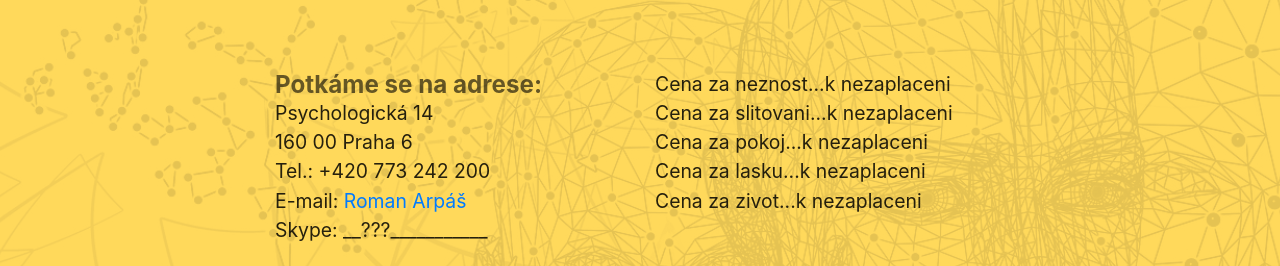
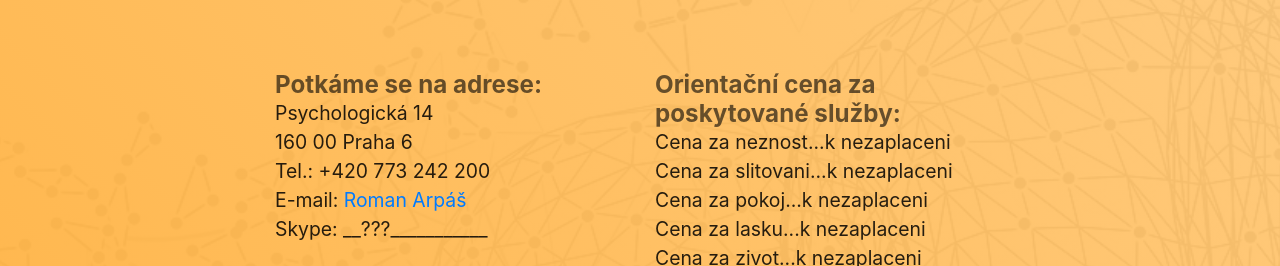
Before and after one commit to patrikcepr/romanisko, a website: page dist/index.html in a window 1280 px wide. Shown: the part 2615-2881 px from the top of the page. Drawn offline with Linux system fonts and the light colour scheme.

Commit message:
kontakt a cenik plnejsi oranzova pozadi predelana

```diff
--- a/src/sass/style.sass
+++ b/src/sass/style.sass
@@ -159,11 +159,6 @@ em
         height: 0.8em
         margin: 0 0 .8em
 
-.list-prices
-    list-style: none
-    padding-left: 0
-    font-size: 1.1em
-    line-height: 1.5em
 
 #title
     // background-color: $primary-color
@@ -175,29 +170,24 @@ em
     min-height: 100vh
     @include media-breakpoint-up(sm)
         background: linear-gradient(225deg, $grad-color-start, $grad-color-end), url(../images/romanisko_portret_MD.svg) calc(100vw - 200px) 0 no-repeat
-        // background-position-x: calc(100vw - 200px)
     @include media-breakpoint-up(md)
         padding: 8em 1em
         background: linear-gradient(225deg, $grad-color-start, $grad-color-end), url(../images/romanisko_portret_MD.svg) calc(100vw - 300px) 0 no-repeat
-        // background-position-x: calc(100vw - 300px)
-        // background-position-y: 0
     @include media-breakpoint-up(lg)
         background: linear-gradient(225deg, $grad-color-start, $grad-color-end), url(../images/romanisko_portret_MD.svg) calc(100vw - 400px) 0 no-repeat
-        // background-position-x: calc(100vw - 400px)
     @include media-breakpoint-up(xl)
         background: linear-gradient(225deg, $grad-color-start, $grad-color-end), url(../images/romanisko_portret_MD.svg) calc(100vw - 530px) 0 no-repeat
-        // background-position-x: calc(100vw - 530px)
 
 #what
-    background: $secondary-color
     padding: 100px 1em
     min-height: 100vh
+    // background: $secondary-color
     // background-image: url(../images/psychology-4440671_1920_2.png)
-    background-image: url(../images/face-985982_1920_cutBW.png)
+    background: linear-gradient(160deg, rgba($secondary-color, .7) 15%, rgba($secondary-color, .95)), url(../images/face-985982_1920_cutBW.png)
     background-position: center
     background-repeat: no-repeat
     background-size: cover
-    background-blend-mode: multiply
+    // background-blend-mode: multiply
     @include media-breakpoint-up(sm)
         min-height: auto
         padding: 8em 1em
@@ -218,17 +208,16 @@ em
         margin-bottom: 2em
 
 #contact
-    background: $secondary-color-light
     padding: 100px 1em
     min-height: 100vh
-    background-image: url(../images/psychology-4440671_1920_2BW.png)
+    // background: $secondary-color-light
     // background-image: url(../images/face-985982_1920_cut.png)
+    background: linear-gradient(225deg, rgba($secondary-color, .6) 10%, rgba($secondary-color, .9)), url(../images/psychology-4440671_1920_2BW.png)
     background-position: center
     background-repeat: no-repeat
     background-size: cover
-    background-blend-mode: multiply
+    // background-blend-mode: multiply
     @include media-breakpoint-up(sm)
-        // min-height: auto
         padding: 8em 1em
         font-size: 1.1em
     h1
```
Also changed, not shown: dist/assets/css/style.css, dist/index.html, 1 other file.
